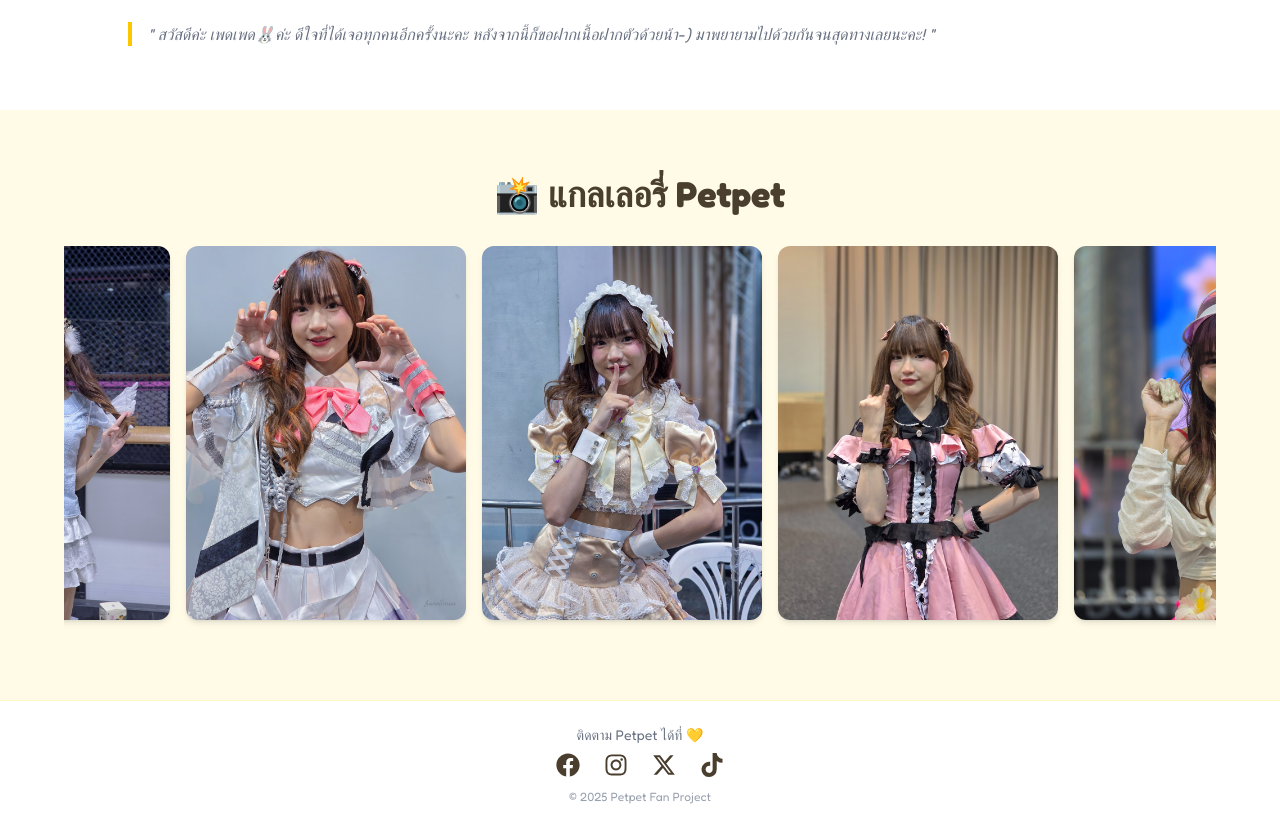
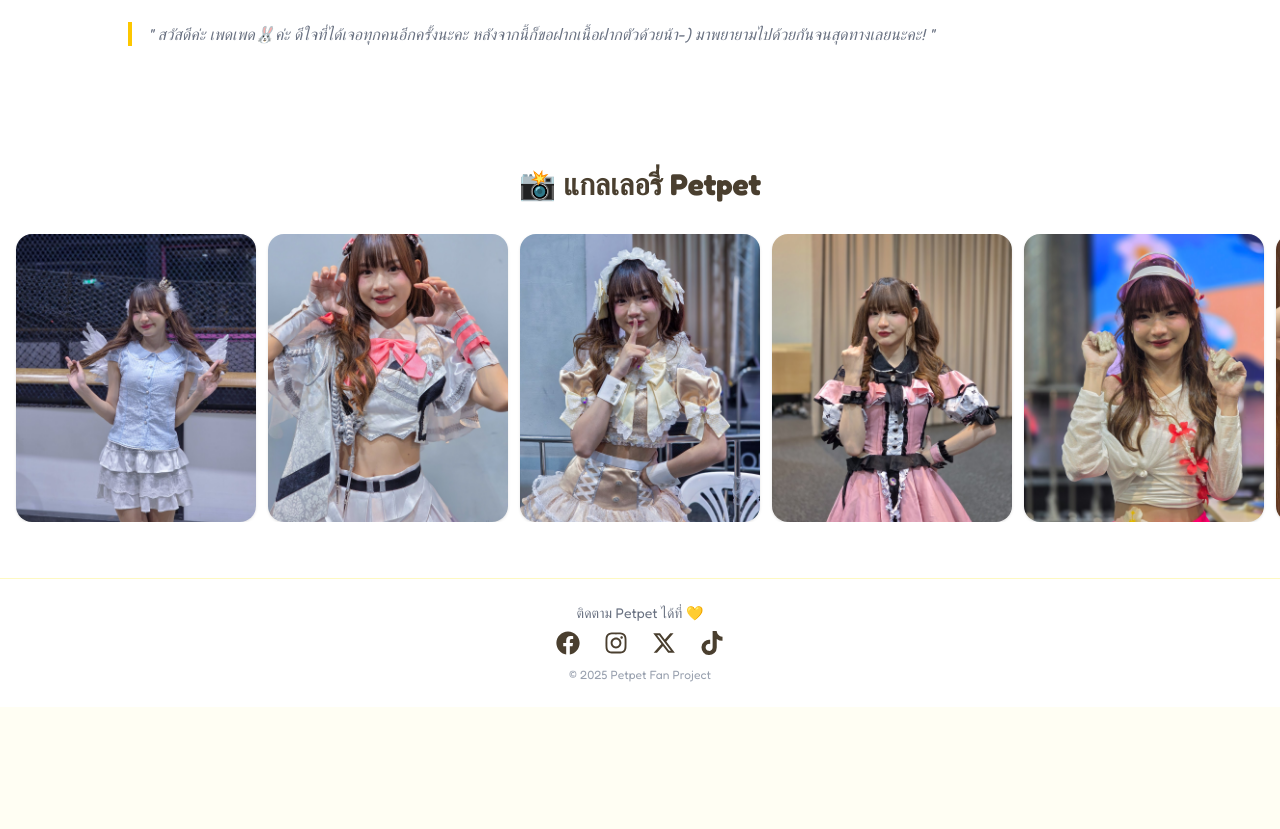
Before and after one commit to sanellman/ipetpetu-next, a Next.js app: page / in a window 1280 px wide. Shown: the part 1859-2688 px from the top of the page. After the commit the page ends 2566 px from the top, so only its background shows below. Built offline with nearby package versions, Linux system fonts and the light colour scheme.

Commit message:
change gall code

```diff
--- a/src/app/components/GallerySection.jsx
+++ b/src/app/components/GallerySection.jsx
@@ -1,9 +1,9 @@
 "use client";
 
-import { useState, useEffect, useRef } from "react";
+import { useState, useEffect, useRef, useCallback } from "react";
 import Image from "next/image";
+import { motion, AnimatePresence } from "framer-motion";
 
-export default function GallerySection() {
 const images = [
   "/images/cards/card1.jpg",
   "/images/cards/card2.jpg",
@@ -27,100 +27,159 @@ export default function GallerySection() {
   "/images/cards/card20.jpg",
 ];
 
-  const [selectedImage, setSelectedImage] = useState(null);
+// Double the list for seamless infinite loop
+const doubled = [...images, ...images];
+
+export default function GallerySection() {
+  const [selectedIndex, setSelectedIndex] = useState(null);
   const scrollRef = useRef(null);
+  const isPausedRef = useRef(false);
+  const resumeTimerRef = useRef(null);
 
-  // Lock body scroll when lightbox is open
+  // Scroll lock
   useEffect(() => {
-    if (selectedImage) {
-      document.body.style.overflow = "hidden";
-    } else {
-      document.body.style.overflow = "";
+    document.body.style.overflow = selectedIndex !== null ? "hidden" : "";
+    return () => { document.body.style.overflow = ""; };
+  }, [selectedIndex]);
+
+  // Lightbox keyboard nav
+  const close = useCallback(() => setSelectedIndex(null), []);
+  const prev = useCallback(() =>
+    setSelectedIndex((i) => (i > 0 ? i - 1 : images.length - 1)), []);
+  const next = useCallback(() =>
+    setSelectedIndex((i) => (i < images.length - 1 ? i + 1 : 0)), []);
+
+  useEffect(() => {
+    if (selectedIndex === null) return;
+    const onKey = (e) => {
+      if (e.key === "ArrowLeft") prev();
+      if (e.key === "ArrowRight") next();
+      if (e.key === "Escape") close();
+    };
+    window.addEventListener("keydown", onKey);
+    return () => window.removeEventListener("keydown", onKey);
+  }, [selectedIndex, prev, next, close]);
+
+  // Auto-scroll — pauses on hover/touch, seamless loop via duplicate
+  useEffect(() => {
+    const el = scrollRef.current;
+    if (!el) return;
+    const speed = 0.6;
+    let rafId;
+
+    const tick = () => {
+      if (!isPausedRef.current) {
+        el.scrollLeft += speed;
+        // When past the first copy, jump back to start silently
+        if (el.scrollLeft >= el.scrollWidth / 2) {
+          el.scrollLeft = 0;
         }
-    return () => {
-      document.body.style.overflow = "";
-    };
-  }, [selectedImage]);
-
-  // Auto scroll effect
-  useEffect(() => {
-    const scrollContainer = scrollRef.current;
-    if (!scrollContainer) return;
-
-    let scrollAmount = 0;
-    let rafId;
-    const speed = 0.5; // ปรับความเร็วได้ (px per frame)
-
-    const scroll = () => {
-      scrollAmount += speed;
-      if (scrollAmount >= scrollContainer.scrollWidth - scrollContainer.clientWidth) {
-        scrollAmount = 0; // รีเซ็ตกลับไปเริ่มใหม่
       }
-
-      scrollContainer.scrollTo({
-        left: scrollAmount,
-        behavior: "smooth",
-      });
-
-      rafId = requestAnimationFrame(scroll);
+      rafId = requestAnimationFrame(tick);
     };
 
-    rafId = requestAnimationFrame(scroll);
+    rafId = requestAnimationFrame(tick);
     return () => cancelAnimationFrame(rafId);
   }, []);
 
+  const pauseScroll = () => {
+    clearTimeout(resumeTimerRef.current);
+    isPausedRef.current = true;
+  };
+
+  const resumeScroll = (delay = 0) => {
+    clearTimeout(resumeTimerRef.current);
+    resumeTimerRef.current = setTimeout(() => {
+      isPausedRef.current = false;
+    }, delay);
+  };
+
   return (
-    <section id="gallery" className="bg-[#fffbe7] py-16 px-4 text-[#4a3f2f]">
-      <div className="max-w-6xl mx-auto text-center">
-        <h2 className="text-3xl md:text-4xl font-bold mb-8">📸 แกลเลอรี่ Petpet</h2>
+    <section id="gallery" className="bg-white py-14 text-[#4a3f2f] overflow-hidden">
+      <motion.h2
+        className="text-2xl md:text-3xl font-bold text-center mb-8 px-4"
+        initial={{ opacity: 0, y: -16 }}
+        whileInView={{ opacity: 1, y: 0 }}
+        transition={{ duration: 0.5 }}
+        viewport={{ once: true }}
+      >
+        📸 แกลเลอรี่ Petpet
+      </motion.h2>
 
-        <div className="overflow-x-auto" ref={scrollRef}>
-          <div className="flex gap-4 px-2 pb-4">
-            {images.map((src, index) => (
+      {/* Scroll strip */}
       <div
-                key={index}
-                className="min-w-[240px] sm:min-w-[280px] rounded-xl overflow-hidden shadow-md cursor-pointer"
-                onClick={() => setSelectedImage(src)}
+        ref={scrollRef}
+        className="flex gap-3 px-4 overflow-x-auto"
+        style={{ scrollbarWidth: "none", msOverflowStyle: "none" }}
+        onMouseEnter={pauseScroll}
+        onMouseLeave={() => resumeScroll(0)}
+        onTouchStart={pauseScroll}
+        onTouchEnd={() => resumeScroll(2500)}
+      >
+        {doubled.map((src, i) => (
+          <div
+            key={i}
+            className="shrink-0 w-44 sm:w-52 md:w-60 rounded-2xl overflow-hidden shadow-sm cursor-pointer group"
+            onClick={() => setSelectedIndex(i % images.length)}
           >
             <Image
               src={src}
-                  alt={`Petpet ${index + 1}`}
+              alt={`Petpet ${(i % images.length) + 1}`}
               width={300}
-                  height={300}
-                  className="w-full h-auto object-cover"
+              height={400}
+              className="w-full h-52 sm:h-60 md:h-72 object-cover transition-transform duration-300 group-hover:scale-105"
             />
           </div>
         ))}
       </div>
-        </div>
-      </div>
 
       {/* Lightbox */}
-      {selectedImage && (
-        <div
-          className="fixed inset-0 bg-black/70 z-50 flex items-center justify-center"
-          onClick={() => setSelectedImage(null)}
+      <AnimatePresence>
+        {selectedIndex !== null && (
+          <motion.div
+            className="fixed inset-0 z-50 bg-black/80 backdrop-blur-sm flex items-center justify-center"
+            initial={{ opacity: 0 }}
+            animate={{ opacity: 1 }}
+            exit={{ opacity: 0 }}
+            onClick={close}
           >
-          <div
-            className="relative max-w-3xl w-full p-4"
+            <motion.div
+              className="relative max-w-2xl w-full mx-4"
+              initial={{ scale: 0.92, opacity: 0 }}
+              animate={{ scale: 1, opacity: 1 }}
+              exit={{ scale: 0.92, opacity: 0 }}
+              transition={{ duration: 0.2 }}
               onClick={(e) => e.stopPropagation()}
             >
               <Image
-              src={selectedImage}
+                src={images[selectedIndex]}
                 alt="Selected"
                 width={1000}
                 height={1000}
-              className="w-full h-auto max-h-[80vh] object-contain rounded-lg"
+                className="w-full h-auto max-h-[80vh] object-contain rounded-2xl"
               />
+              <div className="absolute bottom-3 left-1/2 -translate-x-1/2 bg-black/50 text-white text-xs px-3 py-1 rounded-full">
+                {selectedIndex + 1} / {images.length}
+              </div>
+            </motion.div>
+
             <button
-              className="absolute top-2 right-2 text-white text-2xl bg-black/60 hover:bg-black rounded-full p-2"
-              onClick={() => setSelectedImage(null)}
-            >
-              ✕
-            </button>
-          </div>
-        </div>
+              className="absolute left-3 md:left-6 text-white bg-black/40 hover:bg-black/70 rounded-full w-10 h-10 flex items-center justify-center text-xl transition"
+              onClick={(e) => { e.stopPropagation(); prev(); }}
+            >‹</button>
+
+            <button
+              className="absolute right-3 md:right-6 text-white bg-black/40 hover:bg-black/70 rounded-full w-10 h-10 flex items-center justify-center text-xl transition"
+              onClick={(e) => { e.stopPropagation(); next(); }}
+            >›</button>
+
+            <button
+              className="absolute top-4 right-4 text-white bg-black/40 hover:bg-black/70 rounded-full w-9 h-9 flex items-center justify-center transition"
+              onClick={close}
+            >✕</button>
+          </motion.div>
         )}
+      </AnimatePresence>
     </section>
   );
 }
```
Lines whose indentation alone changed are shown as unchanged.
